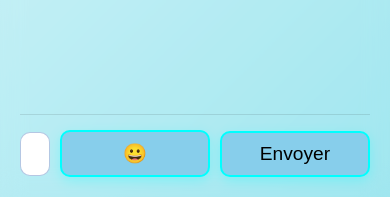
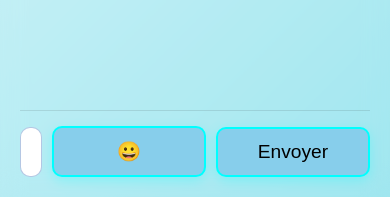
Before and after one commit to Lazyprobg/french-reborn, a Flask app: page /channel/French_Reborn in a window 390 px wide. Shown: the part 647-844 px from the top of the page. Run offline with Flask 3, Linux system fonts and the light colour scheme; the visitor is signed in with stand-in values (Sample User, id 1); tables that the repository leaves empty hold one stand-in row (values such as "Sample post").

Commit message:
Update style.css

```diff
--- a/static/style.css
+++ b/static/style.css
@@ -1,7 +1,6 @@
 /* ============================= */
 /* RESET + BASE */
 /* ============================= */
-
 * {
     margin: 0;
     padding: 0;
@@ -21,7 +20,6 @@ body {
 /* ============================= */
 /* CONTAINER GÉNÉRIQUE (LOGIN, ETC.) */
 /* ============================= */
-
 .container {
     width: 100%;
     max-width: 450px;
@@ -38,7 +36,6 @@ body {
 /* ============================= */
 /* TITRES */
 /* ============================= */
-
 .title {
     color: #2196f3;
     font-size: 2.6em;
@@ -51,7 +48,6 @@ body {
 /* ============================= */
 /* BOUTONS */
 /* ============================= */
-
 .welcome-button {
     display: inline-block;
     text-decoration: none;
@@ -81,7 +77,6 @@ body {
 /* ============================= */
 /* ANIMATION */
 /* ============================= */
-
 @keyframes fadeInUp {
     from {
         opacity: 0;
@@ -94,11 +89,8 @@ body {
 }
 
 /* ============================= */
-/* ============================= */
 /* PAGE CHANNEL / CHAT */
 /* ============================= */
-/* ============================= */
-
 .chat-container {
     display: flex;
     flex-direction: column;
@@ -116,14 +108,12 @@ body {
 /* ============================= */
 /* MESSAGES */
 /* ============================= */
-
 .messages-container {
     flex: 1;
     overflow-y: auto;
     padding: 15px;
 }
 
-/* Date au-dessus des messages */
 .message-date {
     text-align: center;
     font-size: 0.8em;
@@ -132,14 +122,12 @@ body {
     opacity: 0.8;
 }
 
-/* Message individuel */
 .message {
     display: flex;
     align-items: flex-start;
     margin-bottom: 16px;
 }
 
-/* Avatar */
 .avatar {
     width: 46px;
     height: 46px;
@@ -150,7 +138,6 @@ body {
     box-shadow: 0 4px 10px rgba(0, 0, 0, 0.2);
 }
 
-/* Contenu message */
 .message-content {
     background: rgba(255, 255, 255, 0.65);
     border-radius: 14px;
@@ -159,7 +146,6 @@ body {
     box-shadow: 0 4px 12px rgba(0,0,0,0.12);
 }
 
-/* Rôle */
 .role {
     font-size: 0.7em;
     font-weight: bold;
@@ -168,7 +154,6 @@ body {
     opacity: 0.85;
 }
 
-/* Username */
 .username {
     font-size: 0.85em;
     font-weight: bold;
@@ -176,7 +161,6 @@ body {
     margin-bottom: 4px;
 }
 
-/* Texte message */
 .text {
     font-size: 0.95em;
     color: #08306b;
@@ -187,7 +171,6 @@ body {
 /* ============================= */
 /* BARRE D'ENVOI */
 /* ============================= */
-
 .chat-input-container {
     display: flex;
     align-items: center;
@@ -196,21 +179,21 @@ body {
     border-top: 1px solid rgba(0, 0, 0, 0.1);
 }
 
-/* Champ texte */
 #message-input {
     flex: 1;
-    padding: 12px 14px;
+    min-height: 50px;   /* Champ plus grand sur mobile */
+    font-size: 1em;
+    padding: 10px 14px;
     border-radius: 10px;
     border: 1px solid rgba(13, 71, 161, 0.3);
-    font-size: 1em;
     outline: none;
+    direction: ltr;     /* Texte LTR pour éviter inversion */
 }
 
 #message-input:focus {
     border-color: #2196f3;
 }
 
-/* Boutons emoji & envoi */
 .emoji-button,
 .send-button {
     padding: 10px 14px;
@@ -230,13 +213,17 @@ body {
 }
 
 /* ============================= */
-/* RESPONSIVE */
+/* RESPONSIVE POUR MOBILE */
 /* ============================= */
-
 @media (max-width: 768px) {
     .container {
-        padding: 35px 25px;
-        margin: 20px;
+        padding: 35px 20px;
+        margin: 10px;
+    }
+
+    input, button {
+        width: 100%;
+        font-size: 1em;
     }
 
     .chat-container {
@@ -247,23 +234,16 @@ body {
     .message-content {
         max-width: 85%;
     }
-}
 
-/* ============================= */
-/* RESPONSIVE POUR CONNEXION / INSCRIPTION */
-/* ============================= */
+    #message-input {
+        min-height: 50px;
+        font-size: 1em;
+        padding: 10px;
+    }
 
-@media (max-width: 768px) {
-    .container {
-        padding: 35px 20px;
-        margin: 10px;
-    }
-    input, button {
-        width: 100%;
-        font-size: 1em;
-    }
-    .chat-container {
-        border-radius: 0;
-        height: 100vh;
+    .emoji-button,
+    .send-button {
+        padding: 12px 16px;
+        font-size: 1.2em;
     }
 }
```
